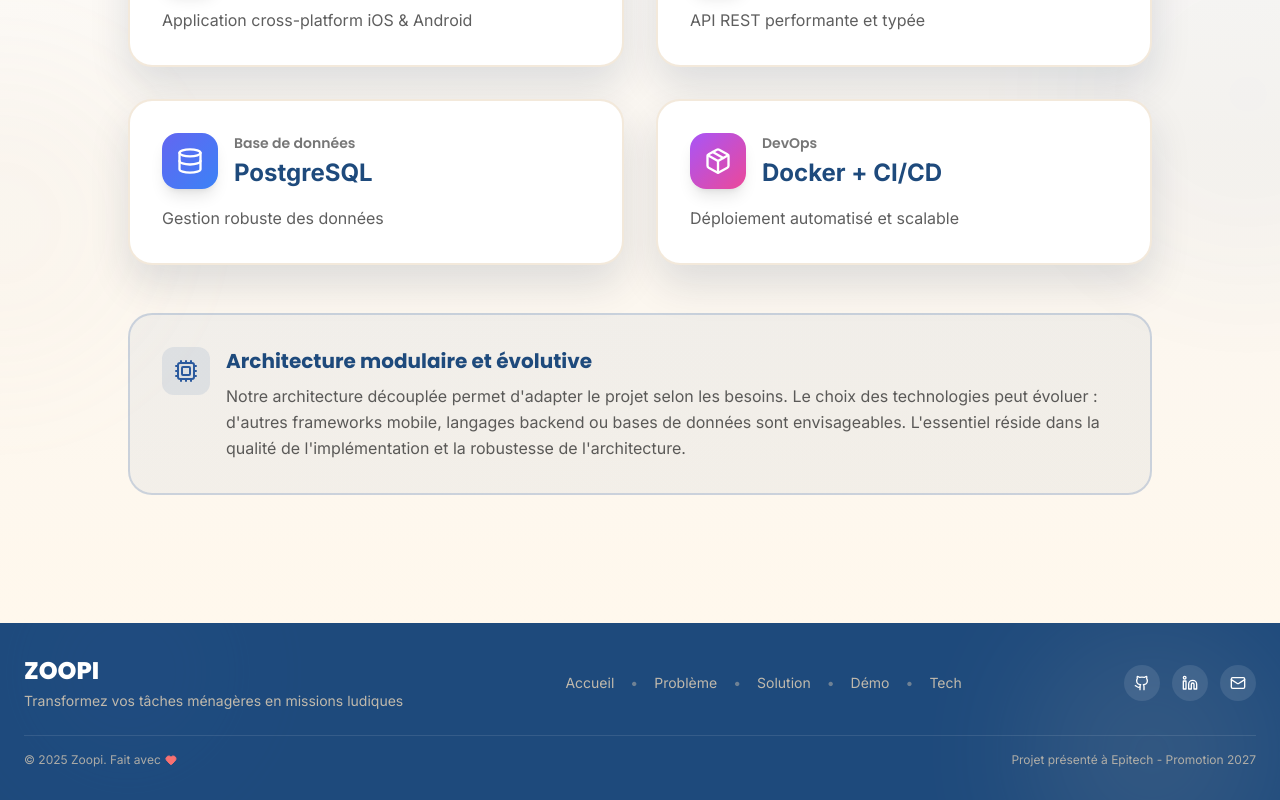
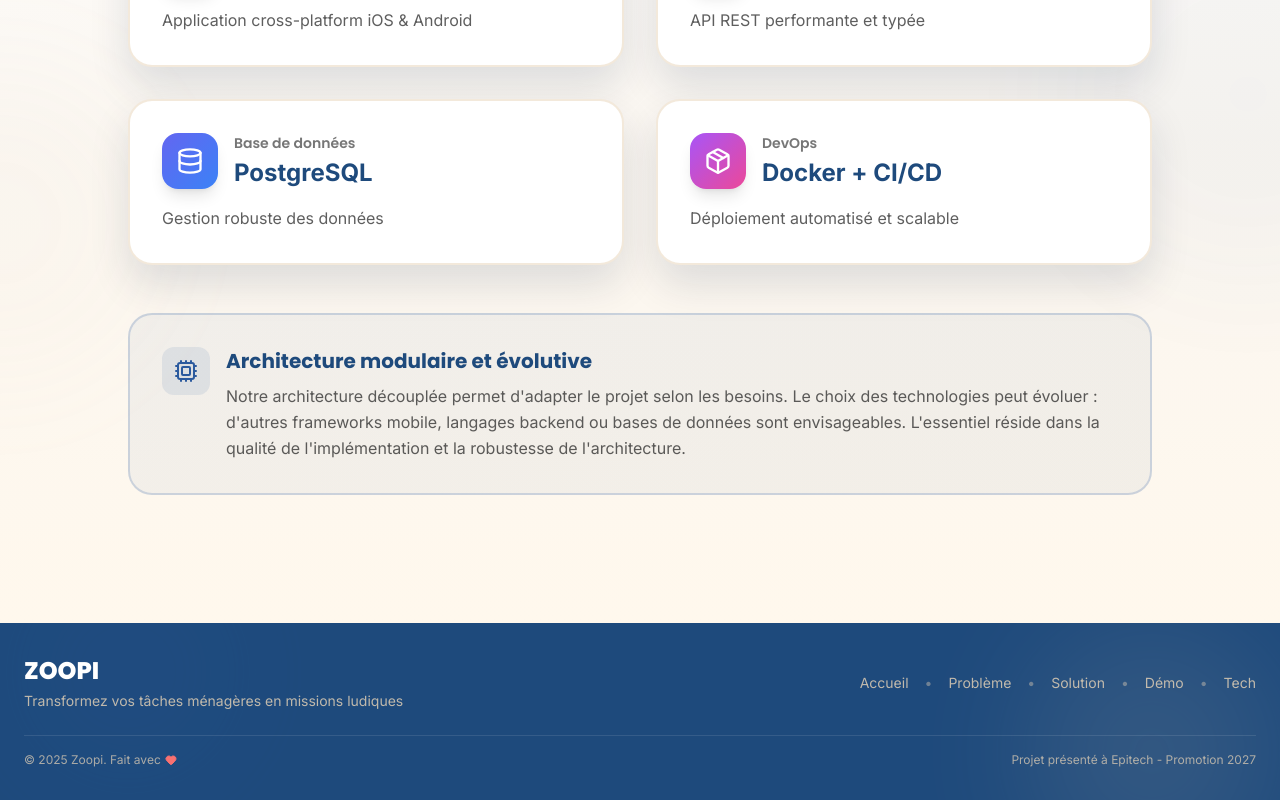
Before and after one commit to luizanbrg/zupii, a React (Vite) app in the folder zoopi-landing/: page / in a window 1280 px wide. Shown: the part 3969-4769 px from the top of the page. Built offline with nearby package versions, Linux system fonts and the light colour scheme.

Commit message:
refactor: Update DemoSection label and remove unused social links from Footer

```diff
--- a/zoopi-landing/src/components/DemoSection.jsx
+++ b/zoopi-landing/src/components/DemoSection.jsx
@@ -40,7 +40,7 @@ const DemoSection = () => {
           <div className="inline-flex items-center gap-2 px-4 py-2 bg-primary-blue/10 rounded-full mb-6">
             <Smartphone className="w-5 h-5 text-primary-blue" />
             <span className="text-primary-blue font-semibold text-sm">
-              Démo en action
+              Démo prototype
             </span>
           </div>
 
--- a/zoopi-landing/src/components/Footer.jsx
+++ b/zoopi-landing/src/components/Footer.jsx
@@ -72,43 +72,6 @@ const Footer = () => {
               Tech
             </a>
           </motion.div>
-
-          {/* Social Links */}
-          <motion.div
-            initial={{ opacity: 0, y: 20 }}
-            whileInView={{ opacity: 1, y: 0 }}
-            transition={{ duration: 0.6, delay: 0.2 }}
-            viewport={{ once: true }}
-            className="flex gap-3"
-          >
-            <motion.a
-              href="#"
-              whileHover={{ scale: 1.1, y: -2 }}
-              whileTap={{ scale: 0.95 }}
-              className="w-9 h-9 bg-white/10 hover:bg-primary-blue rounded-full flex items-center justify-center transition-colors duration-300"
-              aria-label="GitHub"
-            >
-              <Github className="w-4 h-4 text-white" />
-            </motion.a>
-            <motion.a
-              href="#"
-              whileHover={{ scale: 1.1, y: -2 }}
-              whileTap={{ scale: 0.95 }}
-              className="w-9 h-9 bg-white/10 hover:bg-primary-blue rounded-full flex items-center justify-center transition-colors duration-300"
-              aria-label="LinkedIn"
-            >
-              <Linkedin className="w-4 h-4 text-white" />
-            </motion.a>
-            <motion.a
-              href="mailto:contact@zoopi.app"
-              whileHover={{ scale: 1.1, y: -2 }}
-              whileTap={{ scale: 0.95 }}
-              className="w-9 h-9 bg-white/10 hover:bg-primary-blue rounded-full flex items-center justify-center transition-colors duration-300"
-              aria-label="Email"
-            >
-              <Mail className="w-4 h-4 text-white" />
-            </motion.a>
-          </motion.div>
         </div>
 
         {/* Divider */}
```
